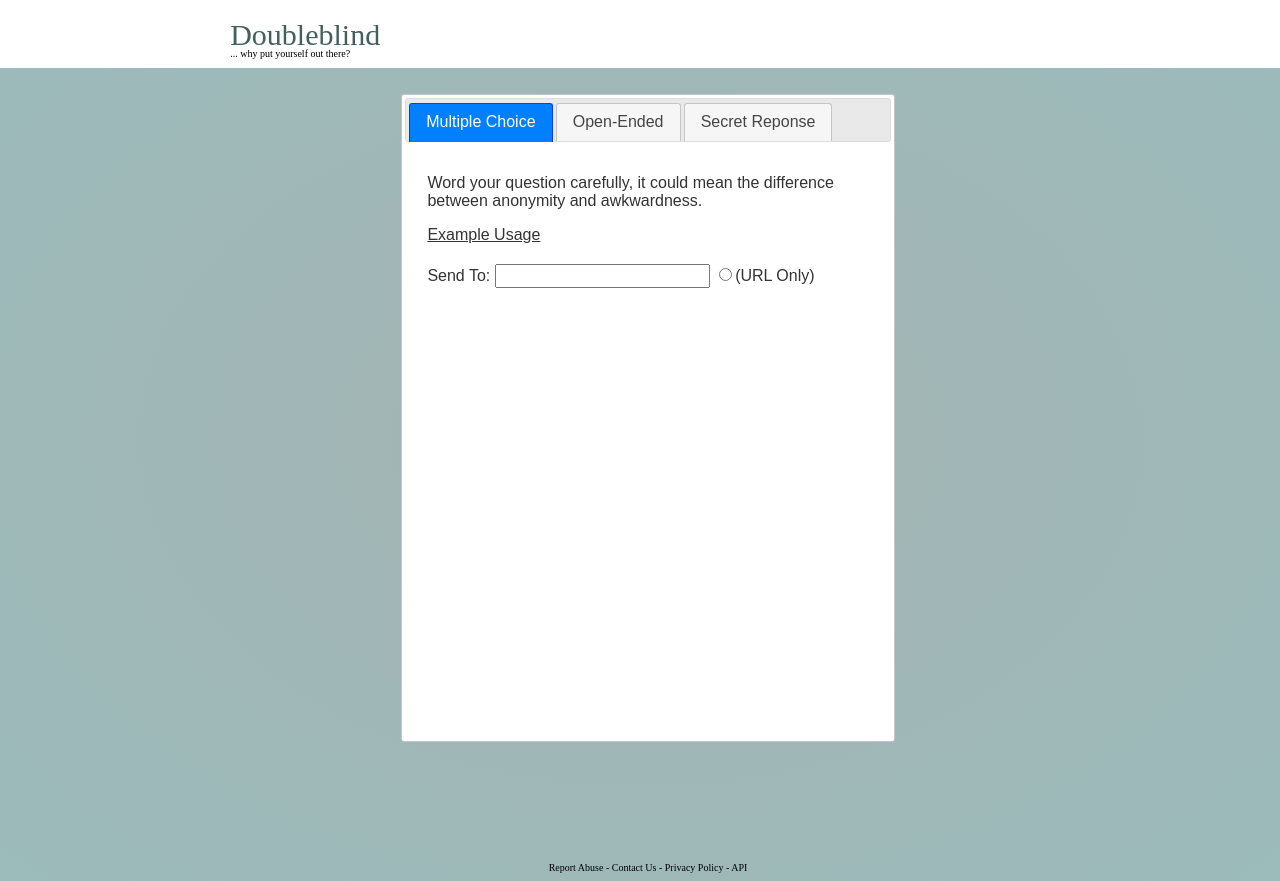
After one commit to thingdeux/doubleblind, a Django app: page /ask/ in a window 1280 px wide. The commit adds this page. Run offline with Django 3.2, Linux system fonts and the light colour scheme; parts of the project's set-up code (start-up, migrations or seed data) failed here and were passed over; some libraries are stand-ins or nearby versions.

Commit message:
Created ask page. Javascript for example showing. Updated base css rules for title overflow.

```diff
--- a/Doubleblind/urls.py
+++ b/Doubleblind/urls.py
@@ -7,6 +7,6 @@ urlpatterns = patterns('',
     # Examples:
     # url(r'^$', 'Doubleblind.views.home', name='home'),
     # url(r'^blog/', include('blog.urls')),
-    url(r'^$', include('papers.urls', namespace="papers")),
+    url(r'^', include('papers.urls')),
     url(r'^admin/', include(admin.site.urls)),
 )
--- /dev/null
+++ b/papers/static/css/ask.css
@@ -0,0 +1,15 @@
+#ask_window {
+	min-width: 486px;
+	max-width: 486px;
+	min-height: 640px;
+	max-height: 640px;
+	margin: auto;
+}
+
+	.helper_text {
+		display: none;
+	}
+
+	.submission_form {
+		margin-top: 20px;
+	}
--- a/papers/static/css/base.css
+++ b/papers/static/css/base.css
@@ -1,19 +1,28 @@
 body {
 	background: radial-gradient(#A4B3B3, #9CBBBB) repeat scroll 0% 0% transparent;
+	min-width: 100%;
+	overflow-x: hidden;
 }
 
 #title {
 	margin-top: -10px;
 	margin-left: -10px;
-	width: 110%;
 	height: 70px;
-	background-color: #FFF;
+	background: #FFFFFF;
 }
 	#site_name {
 		margin-left: 18%;
 		padding-top: 20px;
 		font-size: 30px;
 		color: #445F5F;
+	}
+
+	#sub_title_tag {
+		font-size: 10px;
+		color: black;
+		position: absolute;
+		margin-left: -150px;
+		margin-top: 30px;
 	}
 
 #content {
@@ -72,7 +81,7 @@ body {
 	border-radius: 0 0 90px 90px;
 	-moz-border-radius: 0 0 90px 90px;
 	-webkit-border-radius: 0 0 90px 90px;
-	background: #FFF;
+	background: #FFFFFF;
 }
 
 	.mouth_text {
--- /dev/null
+++ b/papers/static/js/ask.js
@@ -0,0 +1,27 @@
+$(document).ready(function() {
+	//Instantiate jqueryUI tab
+	$( "#ask_window" ).tabs();
+
+	//When user clicks on 'Example Usage'
+	//Slide in helper text and remove form
+	$( ".helper_button").click(function() {
+		$(this).next(".helper_text").toggle("slide", 400);
+
+		var submission_form = $(this).siblings().filter('.submission_form')
+
+		if ( submission_form.is(":visible") ) {
+			//Fast hide for submission form
+			$(this).html('Close Example')
+			submission_form.hide();
+		}
+		else {
+			//Slow reveal for submission form.
+			//Happens after slide from helper text
+			$(this).html('Show Example')
+			setTimeout(function(){
+				submission_form.show(200);
+								},400);
+		}
+	});
+
+});
--- /dev/null
+++ b/papers/templates/papers/ask.html
@@ -0,0 +1,56 @@
+{% extends "papers/base.html" %}
+
+{% block libraries %}
+	{% load staticfiles %}
+	<script type="text/javascript" src='{% static "js/lib/jquery-ui-1.10.4.min.js" %}'></script>
+	<link rel="stylesheet" href="http://code.jquery.com/ui/1.9.1/themes/smoothness/jquery-ui.css">
+	<script src = '{%static "js/ask.js"%}'></script>
+	<link rel="stylesheet" href='{% static "css/ask.css" %}' type="text/css">
+
+{% endblock %}
+
+{% block content%}
+
+	<div id="ask_window">
+		<ul>
+			<li><a href="#multi">Multiple Choice</a></li>
+			<li><a href="#open">Open-Ended</a></li>
+			<li><a href="#secret">Secret Reponse</a></li>
+		</ul>
+
+		<div id = "multi">
+			<p>Word your question carefully, it could mean the difference between anonymity and awkwardness.</p>
+			<a href="#" class="helper_button">Example Usage</a>
+
+			<div class = "helper_text">
+				<ul>
+					<h2><u>Multiple choice question Tips</u></h2>
+					<li>Include enough options to keep your desired answer obscure.</li>
+					<li>Keep answers simple and to the point</li>
+					<li>Keep answers consistent, if one is capitalized, they all should be.</li>
+					<li>Yes/No/Maybe answers aren't suggested.  Maybe has ruined many a day.</li>
+				</ul>
+			</div>
+
+			<div class = "submission_form">
+				<form id="multi">
+					Send To: <input type="text"></input>
+					<input type="radio">(URL Only)</input>
+
+				</form>
+			</div>
+
+		</div>
+
+		<div id ="open">
+			<p>Word your question carefully, it could mean the difference between anonymity and awkwardness.</p>
+			<a href="#">Example Usage</a><br>
+		</div>
+
+		<div id ="secret">
+			<p>Word your question carefully, it could mean the difference between anonymity and awkwardness.</p>
+			<a href="#">Example Usage</a><br>
+		</div>
+	</div>
+
+{% endblock %}
--- a/papers/templates/papers/base.html
+++ b/papers/templates/papers/base.html
@@ -5,6 +5,8 @@
 	{% load staticfiles %}
 	<script type="text/javascript" src='{% static "js/lib/jquery-1.10.2.min.js" %}'></script>
 	<link rel="stylesheet" href='{% static "css/base.css" %}' type="text/css">
+	{% block libraries %}
+	{% endblock %}
 
 	<title>{% block title %} {{ site_name }} {% endblock %}</title>
 </head>
@@ -13,6 +15,7 @@
 	<div id = "title">
 		<div id = "site_name">
 			{{ site_name }}
+			<span id="sub_title_tag">... why put yourself out there?</span>
 		</div>
 	</div>
 
--- a/papers/templates/papers/index.html
+++ b/papers/templates/papers/index.html
@@ -1,12 +1,10 @@
 {% extends "papers/base.html" %}
-
-{% block title %}{{ site_name }}{% endblock%}
 
 {% block content %}
 
 	<div id = "nav_buttons">
 
-		<a href = "#" class="no_undie_link">
+		<a href = "/ask" class="no_undie_link">
 			<div id = "create_button" class = "big_buttons">
 				<span class="button_text">Ask</span>
 			</div>
--- a/papers/urls.py
+++ b/papers/urls.py
@@ -4,5 +4,6 @@ from papers import views
 
 urlpatterns = patterns('',
 	#index page /
-	url(r'^$', views.IndexView, name='index'),
+	url(r'^ask/$', views.Ask, name='ask'),
+	url(r'^$', views.Index, name='index'),
 )
--- a/papers/views.py
+++ b/papers/views.py
@@ -8,9 +8,14 @@ from papers.models import Sender, Paper, Question, Answer
 WEBSITE_NAME = "Doubleblind"
 
 # Create your views here.
-def IndexView(request):
+def Index(request):
 	template_name = 'papers/index.html'
 	latest_senders = Sender.objects.all()
 
-	return render(request, 'papers/index.html', {'latest_senders': latest_senders,
+	return render(request, template_name, {'latest_senders': latest_senders,
 												'site_name': WEBSITE_NAME,} )
+
+def Ask(request):
+	template_names = 'papers/ask.html'
+
+	return render(request, template_names, {'site_name': WEBSITE_NAME})
```
Also changed, not shown: papers/templates/papers/create.html (deleted), 5 other files.
